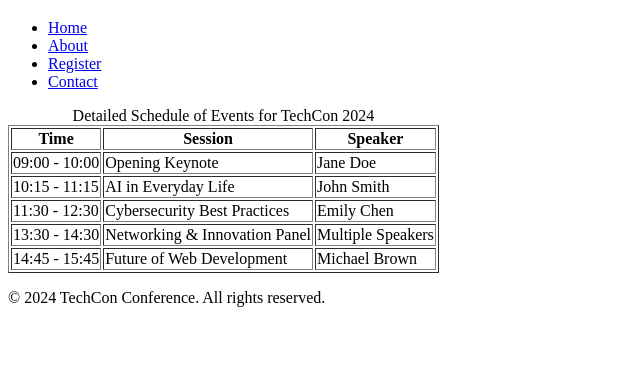
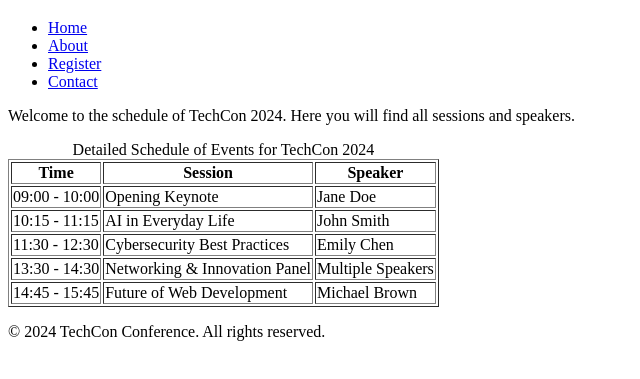
Before and after one commit to haleluya001/TechCon_HTML, a plain HTML site: page techcon_website/schedule.html in a window 1280 px wide. Shown: the part 61-440 px from the top of the page, without its empty margins (0-640 px from the left). Drawn offline with Linux system fonts and the light colour scheme.

Commit message:
second project Pt. 2

```diff
--- a/techcon_website/schedule.html
+++ b/techcon_website/schedule.html
@@ -20,6 +20,8 @@
 
     <!-- Main Content -->
     <main>
+        <section>
+            <p>Welcome to the schedule of TechCon 2024. Here you will find all sessions and speakers.</p>
             <table border="1">
                 <caption>Detailed Schedule of Events for TechCon 2024</caption>
                 <thead>
@@ -57,6 +59,7 @@
                     </tr>
                 </tbody>
             </table>
+        </section>
     </main>
 
     <!-- Footer -->
```
Lines whose indentation alone changed are shown as unchanged.
